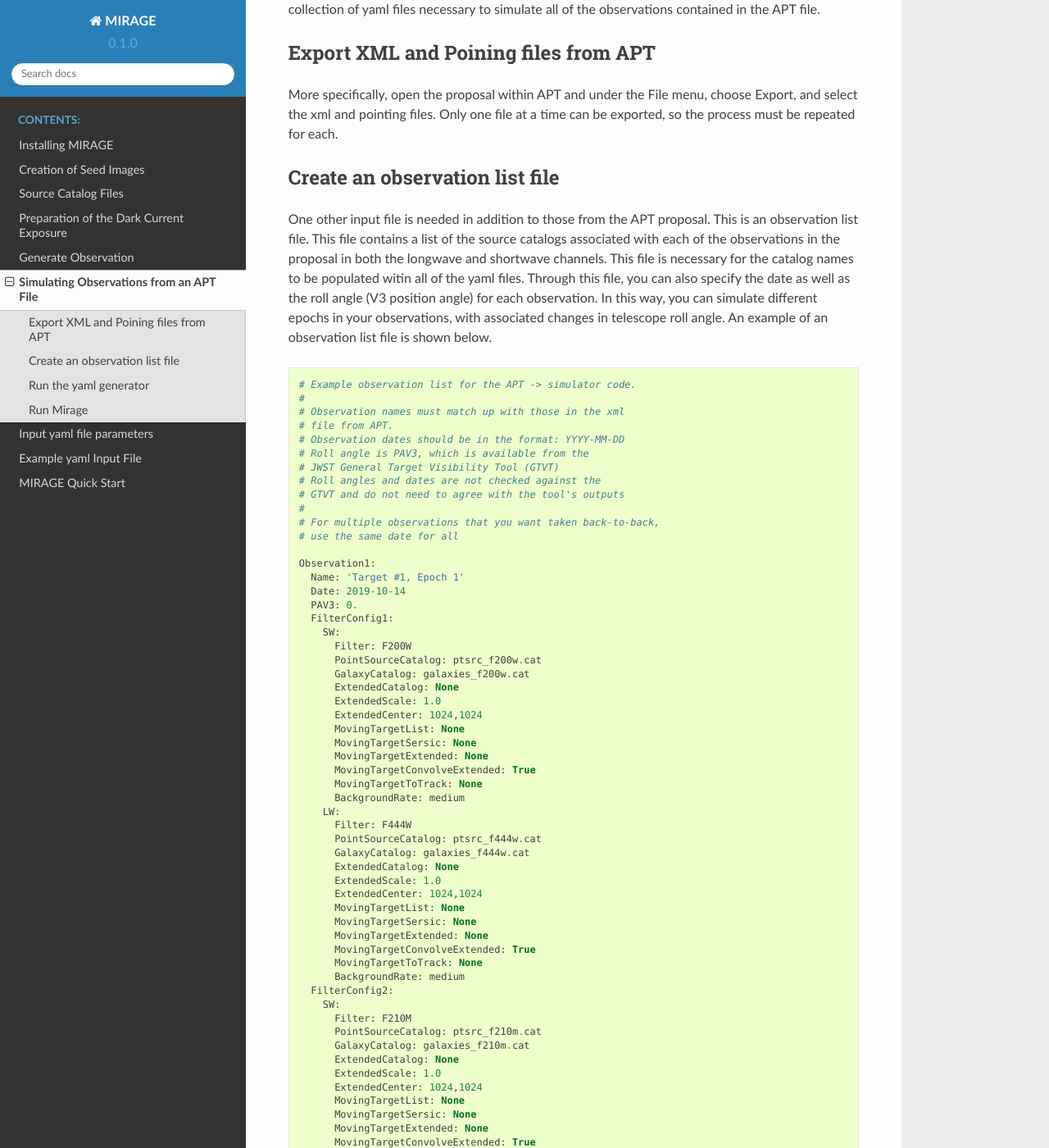
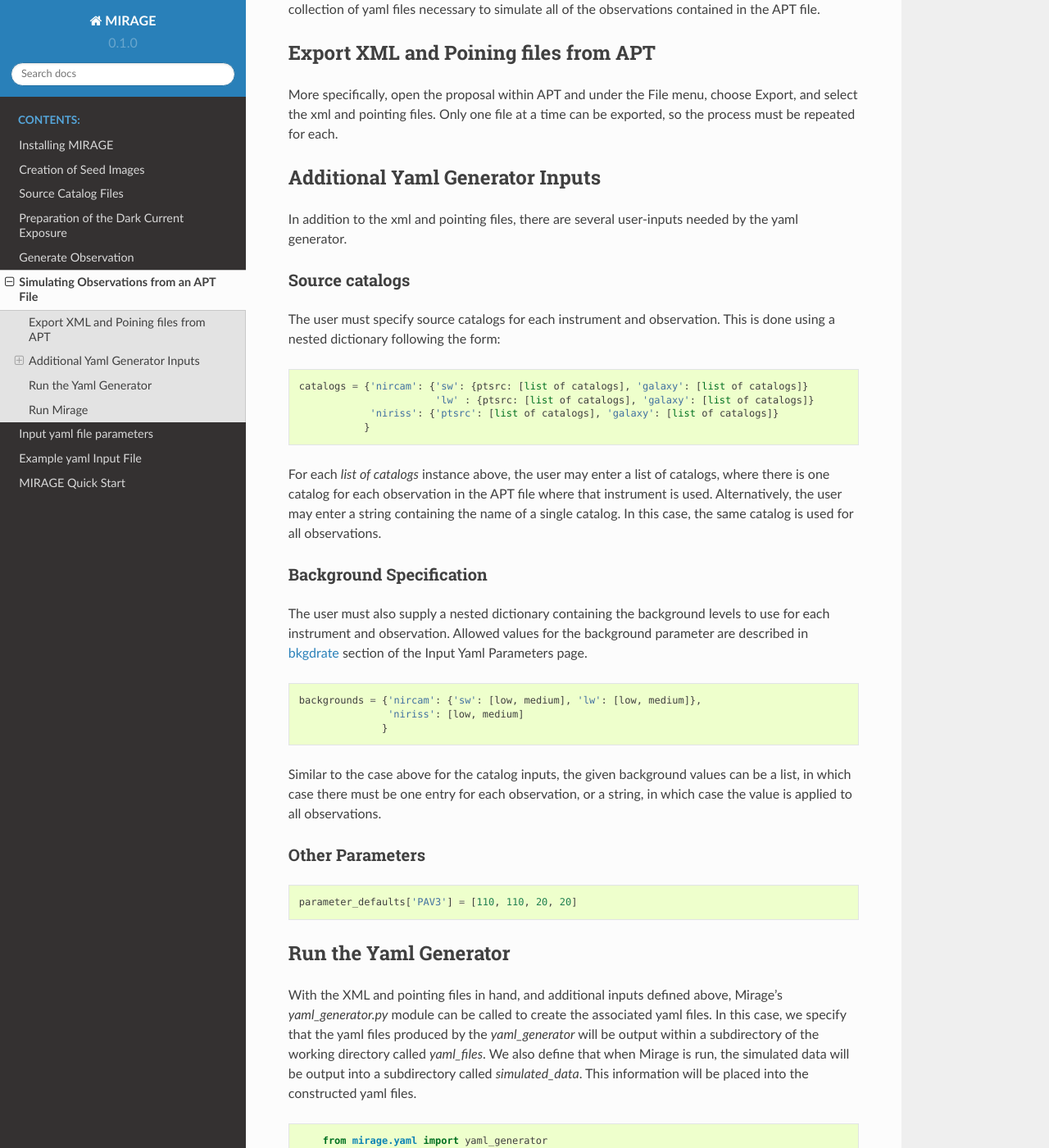
Before and after one commit to spacetelescope/mirage, a Sphinx documentation site: the page built from docs/yaml_generator.rst, in a window 1280 px wide and 1400 px high, scrolled down 208 px. Shown: the whole window at 82% size. Built offline with Sphinx 7.4.7 and the Read the Docs theme 2.0.0, drawn with Linux system fonts in a browser that asks for light colours; formulas are drawn with MathJax 3; pages that are not in the unit, such as notebooks, are missing from menus; some of the changed text lies outside the part shown.

Commit message:
Updates for new yaml_generator API

```diff
--- a/docs/input_yaml_parameters.rst
+++ b/docs/input_yaml_parameters.rst
@@ -1,3 +1,5 @@
+.. _input_yaml_file_parameters:
+
 Input yaml file parameters
 ==========================
 
--- a/docs/seed_images.rst
+++ b/docs/seed_images.rst
@@ -1,3 +1,5 @@
+.. _seed_images:
+
 Creation of Seed Images
 =======================
 
--- a/docs/yaml_generator.rst
+++ b/docs/yaml_generator.rst
@@ -9,150 +9,55 @@ Export XML and Poining files from APT
 -------------------------------------
 More specifically, open the proposal within APT and under the File menu, choose Export, and select the xml and pointing files. Only one file at a time can be exported, so the process must be repeated for each.
 
-Create an observation list file
--------------------------------
-One other input file is needed in addition to those from the APT proposal. This is an observation list file. This file contains a list of the source catalogs associated with each of the observations in the proposal in both the longwave and shortwave channels. This file is necessary for the catalog names to be populated witin all of the yaml files. Through this file, you can also specify the date as well as the roll angle (V3 position angle) for each observation. In this way, you can simulate different epochs in your observations, with associated changes in telescope roll angle. An example of an observation list file is shown below.
+.. _additional_yaml_generator_inputs:
+
+Additional Yaml Generator Inputs
+--------------------------------
+
+In addition to the xml and pointing files, there are several user-inputs needed by the yaml generator.
+
+Source catalogs
++++++++++++++++
+
+The user must specify source catalogs for each instrument and observation. This is done using a nested dictionary following the form:
 
 ::
 
-	# Example observation list for the APT -> simulator code.
-	#
-	# Observation names must match up with those in the xml
-	# file from APT.
-	# Observation dates should be in the format: YYYY-MM-DD
-	# Roll angle is PAV3, which is available from the
-	# JWST General Target Visibility Tool (GTVT)
-	# Roll angles and dates are not checked against the
-	# GTVT and do not need to agree with the tool's outputs
-	#
-	# For multiple observations that you want taken back-to-back,
-	# use the same date for all
+    catalogs = {'nircam': {'sw': {ptsrc: [list of catalogs], 'galaxy': [list of catalogs]}
+                           'lw' : {ptsrc: [list of catalogs], 'galaxy': [list of catalogs]}
+                'niriss': {'ptsrc': [list of catalogs], 'galaxy': [list of catalogs]}
+               }
 
-	Observation1:
-  	  Name: 'Target #1, Epoch 1'
-  	  Date: 2019-10-14
-  	  PAV3: 0.
-  	  FilterConfig1:
-  	    SW:
-  	      Filter: F200W
-  	      PointSourceCatalog: ptsrc_f200w.cat
-  	      GalaxyCatalog: galaxies_f200w.cat
-  	      ExtendedCatalog: None
-  	      ExtendedScale: 1.0
-  	      ExtendedCenter: 1024,1024
-  	      MovingTargetList: None
-  	      MovingTargetSersic: None
-  	      MovingTargetExtended: None
-  	      MovingTargetConvolveExtended: True
-  	      MovingTargetToTrack: None
-  	      BackgroundRate: medium
-  	    LW:
-  	      Filter: F444W
-  	      PointSourceCatalog: ptsrc_f444w.cat
-  	      GalaxyCatalog: galaxies_f444w.cat
-  	      ExtendedCatalog: None
-  	      ExtendedScale: 1.0
-  	      ExtendedCenter: 1024,1024
-  	      MovingTargetList: None
-  	      MovingTargetSersic: None
-  	      MovingTargetExtended: None
-  	      MovingTargetConvolveExtended: True
-  	      MovingTargetToTrack: None
-  	      BackgroundRate: medium
-  	  FilterConfig2:
-  	    SW:
-  	      Filter: F210M
-  	      PointSourceCatalog: ptsrc_f210m.cat
-  	      GalaxyCatalog: galaxies_f210m.cat
-  	      ExtendedCatalog: None
-  	      ExtendedScale: 1.0
-  	      ExtendedCenter: 1024,1024
-  	      MovingTargetList: None
-  	      MovingTargetSersic: None
-  	      MovingTargetExtended: None
-  	      MovingTargetConvolveExtended: True
-  	      MovingTargetToTrack: None
-  	      BackgroundRate: medium
-  	    LW:
-  	      Filter: F460M
-  	      PointSourceCatalog: ptsrc_f460m.cat
-  	      GalaxyCatalog: galaxies_f460m.cat
-  	      ExtendedCatalog: None
-  	      ExtendedScale: 1.0
-  	      ExtendedCenter: 1024,1024
-  	      MovingTargetList: None
-  	      MovingTargetSersic: None
-  	      MovingTargetExtended: None
-  	      MovingTargetConvolveExtended: True
-  	      MovingTargetToTrack: None
-  	      BackgroundRate: medium
+For each `list of catalogs` instance above, the user may enter a list of catalogs, where there is one catalog for each observation in the APT file where that instrument is used. Alternatively, the user may enter a string containing the name of a single catalog. In this case, the same catalog is used for all observations.
 
-	Observation2:
-	  Name: 'Target #1, Epoch 2'
-	  Date: 2020-04-14
-	  PAV3: 178.
-	  FilterConfig1:
-	    SW:
-	      Filter: F200W
-	      PointSourceCatalog: ptsrc_f200w.cat
-	      GalaxyCatalog: galaxies_f200w.cat
-	      ExtendedCatalog: None
-	      ExtendedScale: 1.0
-	      ExtendedCenter: 1024,1024
-	      MovingTargetList: None
-	      MovingTargetSersic: None
-	      MovingTargetExtended: None
-	      MovingTargetConvolveExtended: True
-	      MovingTargetToTrack: None
-	      BackgroundRate: medium
-	    LW:
-	      Filter: F444W
-	      PointSourceCatalog: ptsrc_f444w.cat
-	      GalaxyCatalog: galaxies_f444w.cat
-	      ExtendedCatalog: None
-	      ExtendedScale: 1.0
-	      ExtendedCenter: 1024,1024
-	      MovingTargetList: None
-	      MovingTargetSersic: None
-	      MovingTargetExtended: None
-	      MovingTargetConvolveExtended: True
-	      MovingTargetToTrack: None
-	      BackgroundRate: medium
-	  FilterConfig2:
-	    SW:
-	      Filter: F210M
-	      PointSourceCatalog: ptsrc_f210m.cat
-	      GalaxyCatalog: galaxies_f210m.cat
-	      ExtendedCatalog: None
-	      ExtendedScale: 1.0
-	      ExtendedCenter: 1024,1024
-	      MovingTargetList: None
-	      MovingTargetSersic: None
-	      MovingTargetExtended: None
-	      MovingTargetConvolveExtended: True
-	      MovingTargetToTrack: None
-	      BackgroundRate: medium
-	    LW:
-	      Filter: F460M
-	      PointSourceCatalog: ptsrc_f460m.cat
-	      GalaxyCatalog: galaxies_f460m.cat
-	      ExtendedCatalog: None
-	      ExtendedScale: 1.0
-	      ExtendedCenter: 1024,1024
-	      MovingTargetList: None
-	      MovingTargetSersic: None
-	      MovingTargetExtended: None
-	      MovingTargetConvolveExtended: True
-	      MovingTargetToTrack: None
-	      BackgroundRate: medium
+Background Specification
+++++++++++++++++++++++++
+
+The user must also supply a nested dictionary containing the background levels to use for each instrument and observation. Allowed values for the background parameter are described in :ref:`bkgdrate <bkgdrate>` section of the Input Yaml Parameters page.
+
+::
+
+    backgrounds = {'nircam': {'sw': [low, medium], 'lw': [low, medium]},
+                   'niriss': [low, medium]
+                  }
+
+Similar to the case above for the catalog inputs, the given background values can be a list, in which case there must be one entry for each observation, or a string, in which case the value is applied to all observations.
+
+Other Parameters
+++++++++++++++++
+
+::
+
+     parameter_defaults['PAV3'] = [110, 110, 20, 20]
+
 
 
 .. _yaml_generator:
 
-Run the yaml generator
+Run the Yaml Generator
 ----------------------
 
-With the XML, pointing, and observation list files in hand, Mirage's *yaml_generator.py* module can be called to create the associated yaml files.
+With the XML and pointing files in hand, and additional inputs defined above, Mirage's *yaml_generator.py* module can be called to create the associated yaml files. In this case, we specify that the yaml files produced by the *yaml_generator* will be output within a subdirectory of the working directory called *yaml_files*. We also define that when Mirage is run, the simulated data will be output into a subdirectory called *simulated_data*. This information will be placed into the constructed yaml files.
 
 ::
 
@@ -161,19 +66,13 @@ With the XML, pointing, and observation list files in hand, Mirage's *yaml_gener
 	# Create a series of data simluator input yaml files
 	# from APT files
 
-	yam = yaml_generator.SimInput()
-	yam.input_xml = 'example_imaging_program.xml'
-	yam.pointing_file = 'example_imaging_program.pointing'
-	yam.output_dir = './'
-	yam.simdata_output_dir = './'
-	yam.observation_table = 'observation_list.yaml'
-	yam.use_JWST_pipeline = True
-	yam.use_linearized_darks = False
-	yam.datatype = 'linear'
-	yam.reffile_setup()
-	yam.create_inputs()
+	yam = yaml_generator.SimInput(xml_file, pointing_file, catalogs=catalogs, verbose=True,
+                                  output_dir='yaml_files', simdata_output_dir='simulated_data',
+                                  parameter_defaults=params, datatype='raw')
+    yam.use_linearized_darks = True
+    yam.create_inputs()
 
-The outptut from this will be the collection of yaml files needed to run Mirage and create all of the observation files. An :ref:`example yaml file <example_yaml>` shows all of the parameters necessary when simulating an exposure.
+The outptut from this will be the collection of yaml files needed to run Mirage and create all of the simulated observation files. An :ref:`example yaml file <example_yaml>` shows all of the parameters necessary when simulating an exposure.
 
 Run Mirage
 ----------
```
Also changed, not shown: docs/index.rst (+19 -6 lines).
